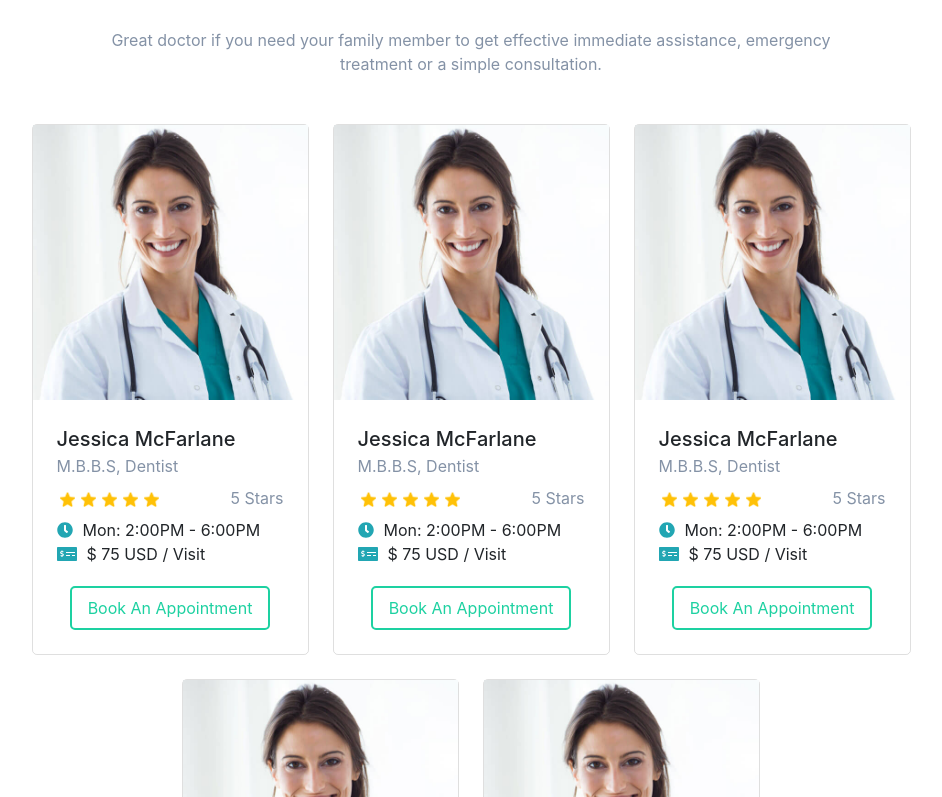
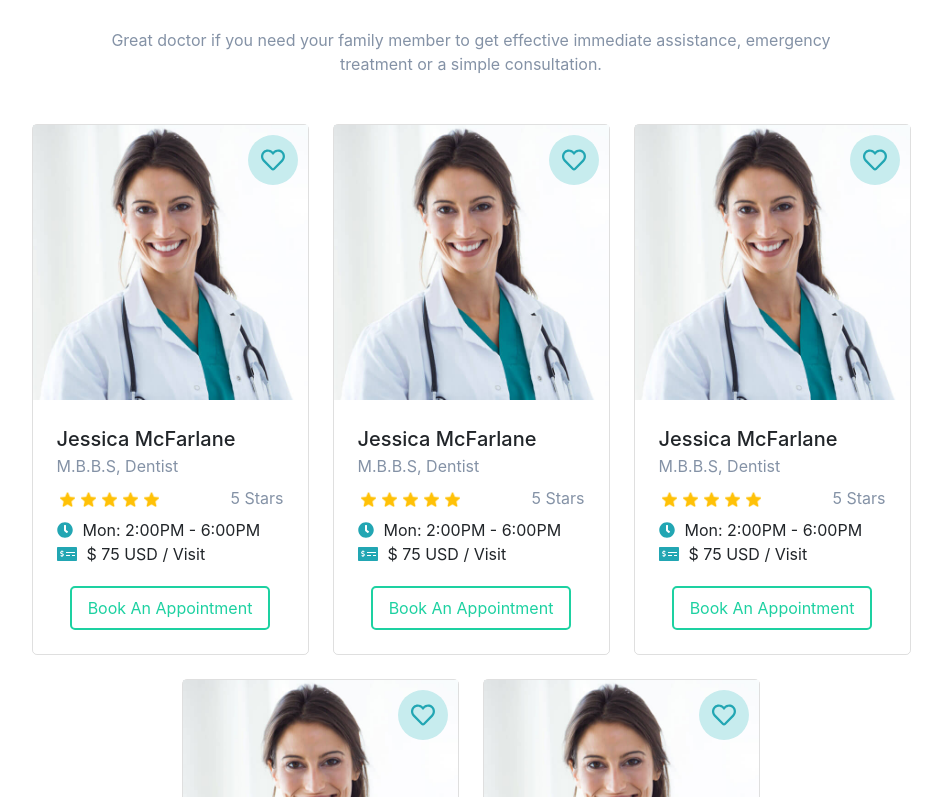
Before and after one commit to Wild-Hound/doctorV2, a React (Create React App) app: page / in a window 1280 px wide. Shown: the part 2283-3080 px from the top of the page, without its empty margins (169-1111 px from the left). Built offline with nearby package versions, Linux system fonts and the light colour scheme.

Commit message:
added fav btn

```diff
--- a/src/Components/DoctorCard/DoctorCard.module.scss
+++ b/src/Components/DoctorCard/DoctorCard.module.scss
@@ -3,11 +3,32 @@
   border: 1px solid rgba($color: #000000, $alpha: 0.125);
   border-radius: 5px;
   .topSection {
+    position: relative;
     > img {
       max-width: 275px;
       max-height: 500px;
       object-fit: cover;
       object-position: center;
+    }
+    .fav {
+      position: absolute;
+      top: 10px;
+      right: 10px;
+      width: 50px;
+      height: 50px;
+      font-size: 1.5em;
+      background-color: #c7ecee;
+      border-radius: 25px;
+      display: flex;
+      justify-content: center;
+      align-items: center;
+      color: #22a6b3;
+      cursor: pointer;
+      transition: all 0.35s;
+      &:hover {
+        background-color: #22a6b3;
+        color: white;
+      }
     }
   }
   .bottomSection {
--- a/src/Components/DoctorCard/DoctorCard.tsx
+++ b/src/Components/DoctorCard/DoctorCard.tsx
@@ -7,12 +7,16 @@ import docImg from "../../Images/05.jpg";
 import star from "../../Images/star.png";
 import { FontAwesomeIcon } from "@fortawesome/react-fontawesome";
 import { faClock, faMoneyCheckAlt } from "@fortawesome/free-solid-svg-icons";
+import { faHeart } from "@fortawesome/free-regular-svg-icons";
 
 function DoctorCard() {
   return (
     <div className={styles.cardWrapper}>
       <div className={styles.topSection}>
         <img src={docImg} />
+        <div className={styles.fav}>
+          <FontAwesomeIcon icon={faHeart} />
+        </div>
       </div>
       <div className={styles.bottomSection}>
         <p className={styles.name}>Jessica McFarlane</p>
```
